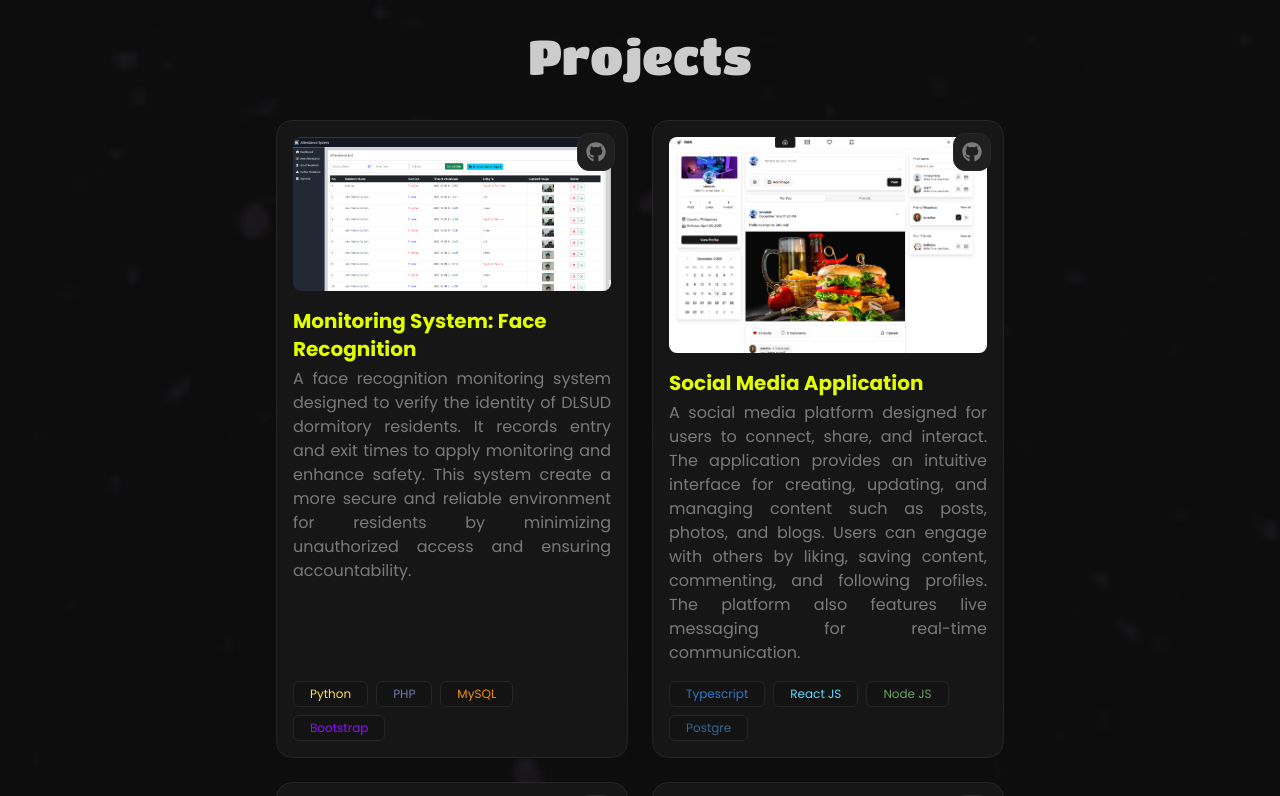
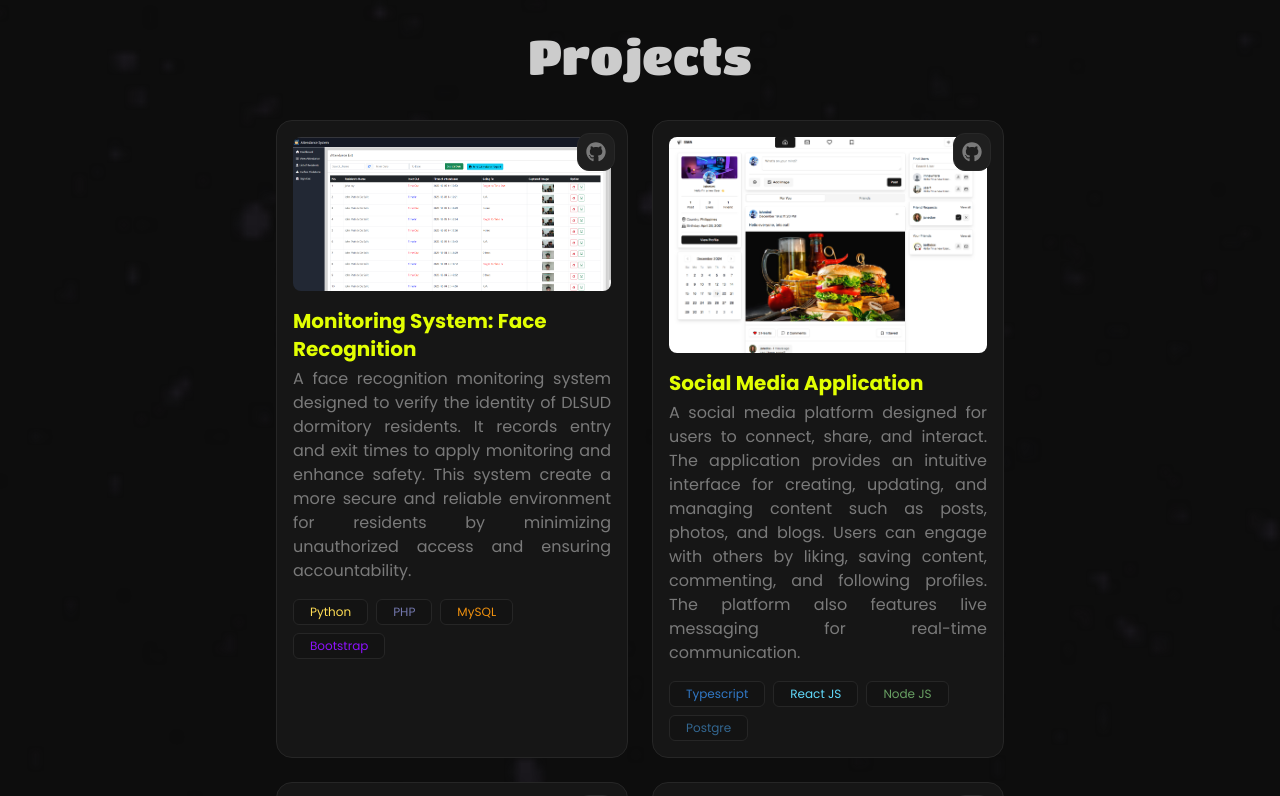
Before and after one commit to chrisdvictorio/website-portfolio, a React (Vite) app in the folder client/: page / in a window 1280 px wide. Shown: the part 2260-3056 px from the top of the page. Built offline with nearby package versions, Linux system fonts and the light colour scheme.

Commit message:
Adjusted projects design

```diff
--- a/client/src/pages/Projects.jsx
+++ b/client/src/pages/Projects.jsx
@@ -148,7 +148,7 @@ const Projects = () => {
               href={project.link}
               target="_blank"
               rel="noopener noreferrer"
-              className="relative flex flex-col justify-between md:w-[20rem] lg:w-[22rem] 2xl:w-[26rem] p-4 gap-4 rounded-2xl border border-[#262626] bg-[#161616] hover:bg-[#1F1F1F] group"
+              className="relative flex flex-col justify-start md:w-[20rem] lg:w-[22rem] 2xl:w-[26rem] p-4 gap-4 rounded-2xl border border-[#262626] bg-[#161616] hover:bg-[#1F1F1F] group"
             >
               <div className="absolute top-3 right-3 p-2 rounded-xl border border-[#282828] bg-[#1F1F1F]">
                 <FaGithub className="size-5 text-[#7A7A7A] group-hover:text-[#E2FF02] group-hover:animate-bounce" />
```
